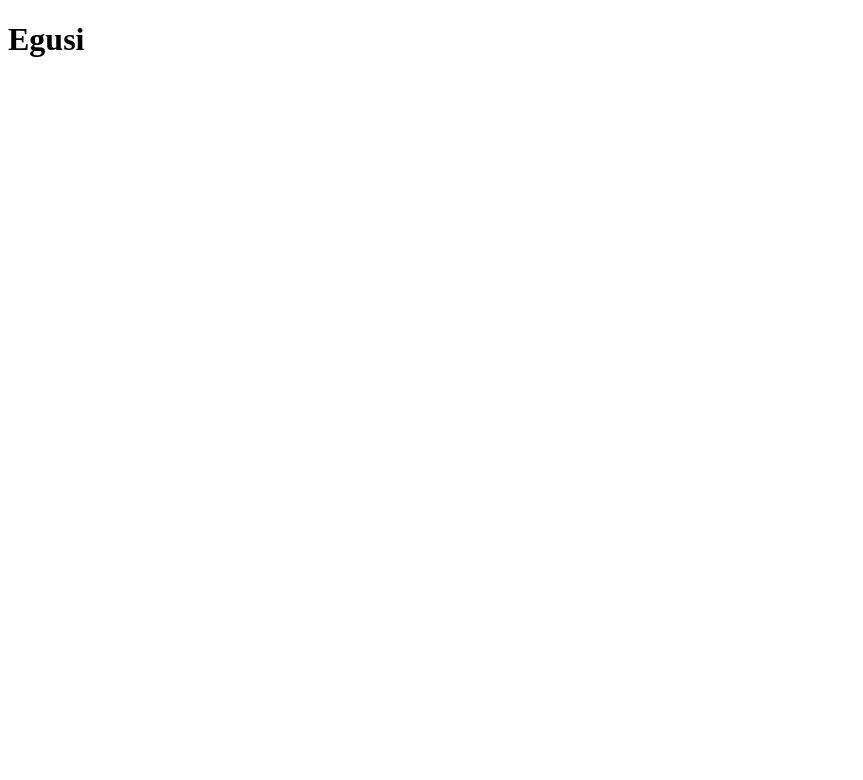
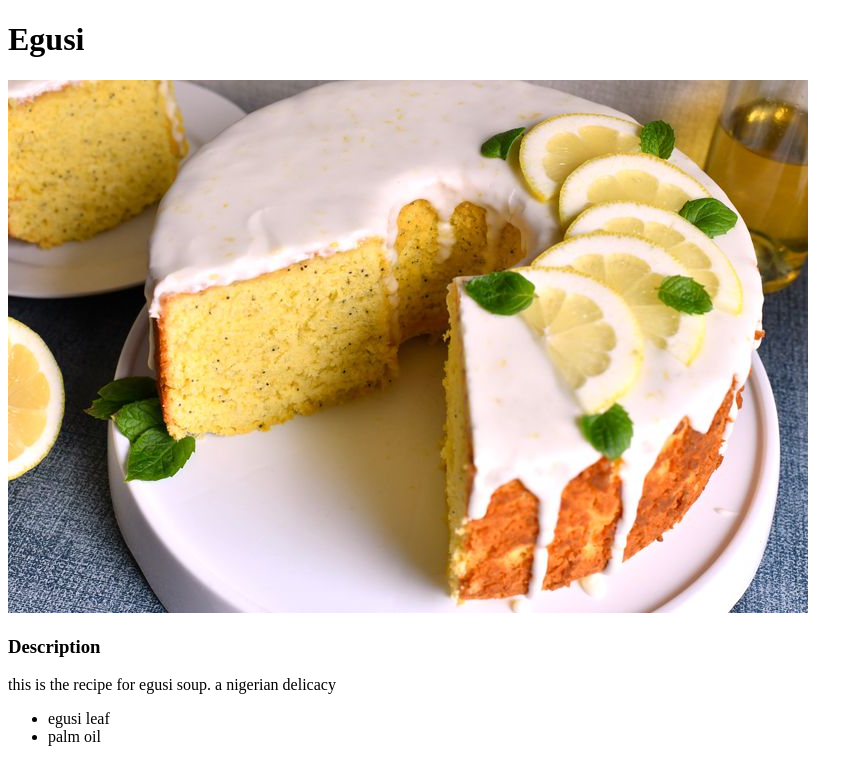
Before and after one commit to kchigbu/odin-recipes, a plain HTML site: page recipes/egusi.html in a window 1280 px wide. Shown: the whole page, without its empty margins (0-863 px from the left). Drawn offline with Linux system fonts and the light colour scheme.

Commit message:
added features

```diff
--- a/recipes/egusi.html
+++ b/recipes/egusi.html
@@ -7,5 +7,14 @@
 </head>
 <body>
     <h1>Egusi</h1>
+    <img src="images/egusi.jpg" alt="egusi soup">
+    <h3>Description</h3>
+    <p>this is the recipe for egusi soup. a nigerian delicacy</p>
+    <ul>
+        <li>egusi leaf</li>
+        <li>palm oil</li>
+    </ul>
+    <ol></ol>
+
 </body>
 </html>
```
Also changed, not shown: index.html (+1 -1 lines), recipes/images/egusi.jpg (added).
